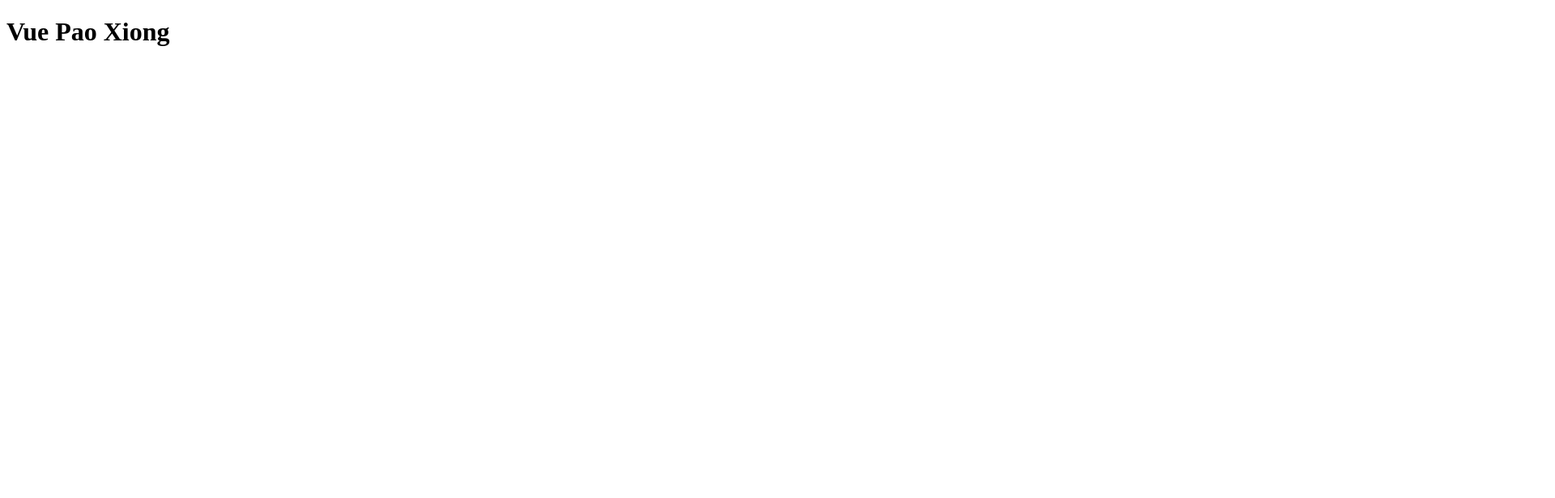
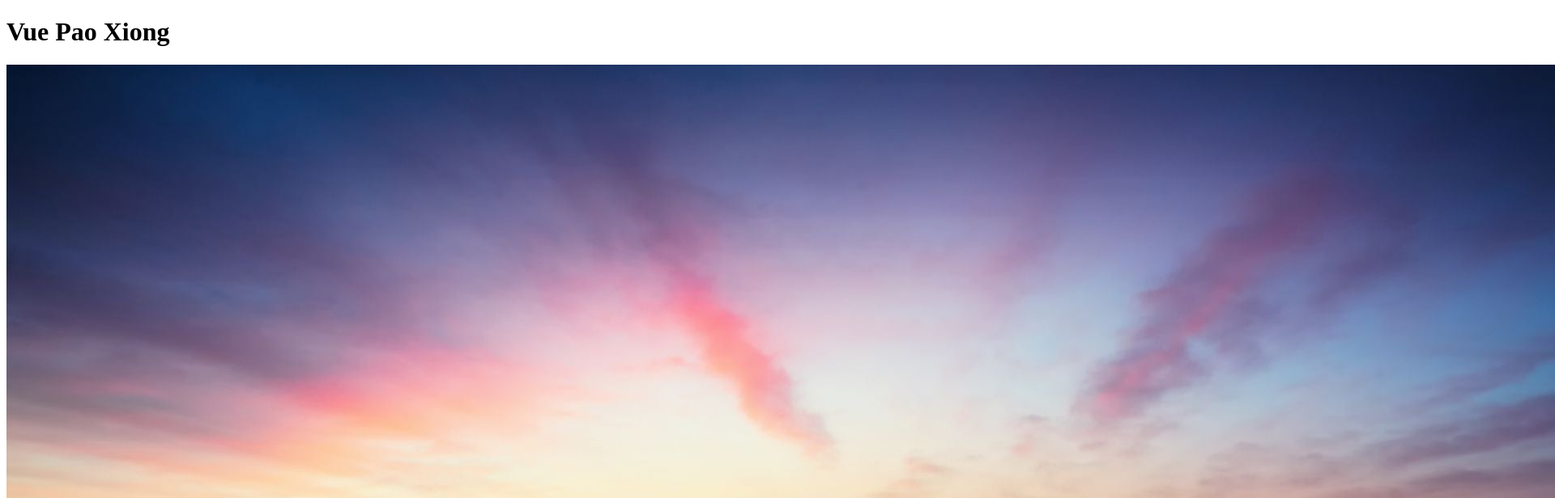
Before and after one commit to icstars/AboutMe-VuePao, a plain HTML site: page index.html in a window 1280 px wide. Shown: the top 616 px of the page at 81% size, 1920 px wide, since content can reach past the window. Drawn offline with Linux system fonts and the light colour scheme.

Commit message:
Image
me

```diff
--- a/index.html
+++ b/index.html
@@ -7,5 +7,6 @@
 </head>
 <body>
     <h1>Vue Pao Xiong</h1>
+    <img src="./Me.jpeg" alt="">
 </body>
 </html>
```
Also changed, not shown: Me.jpeg (added).
